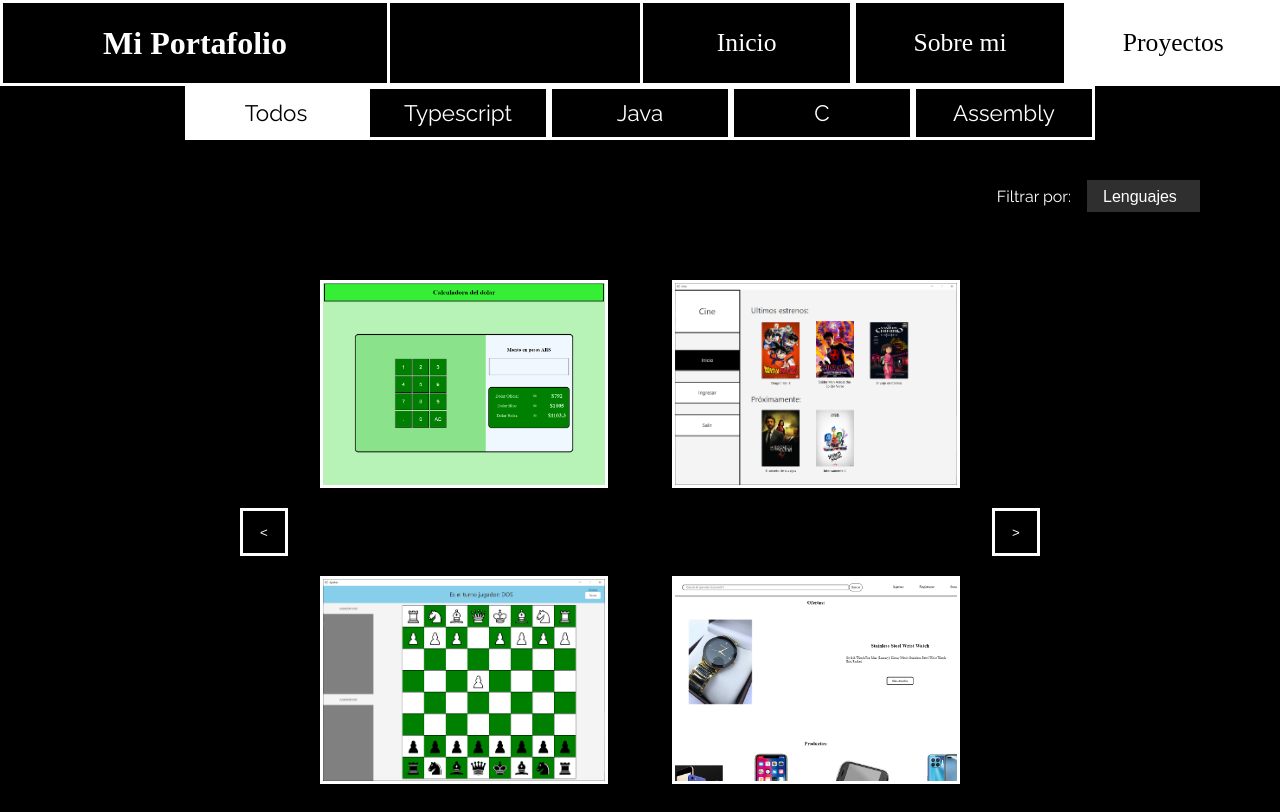
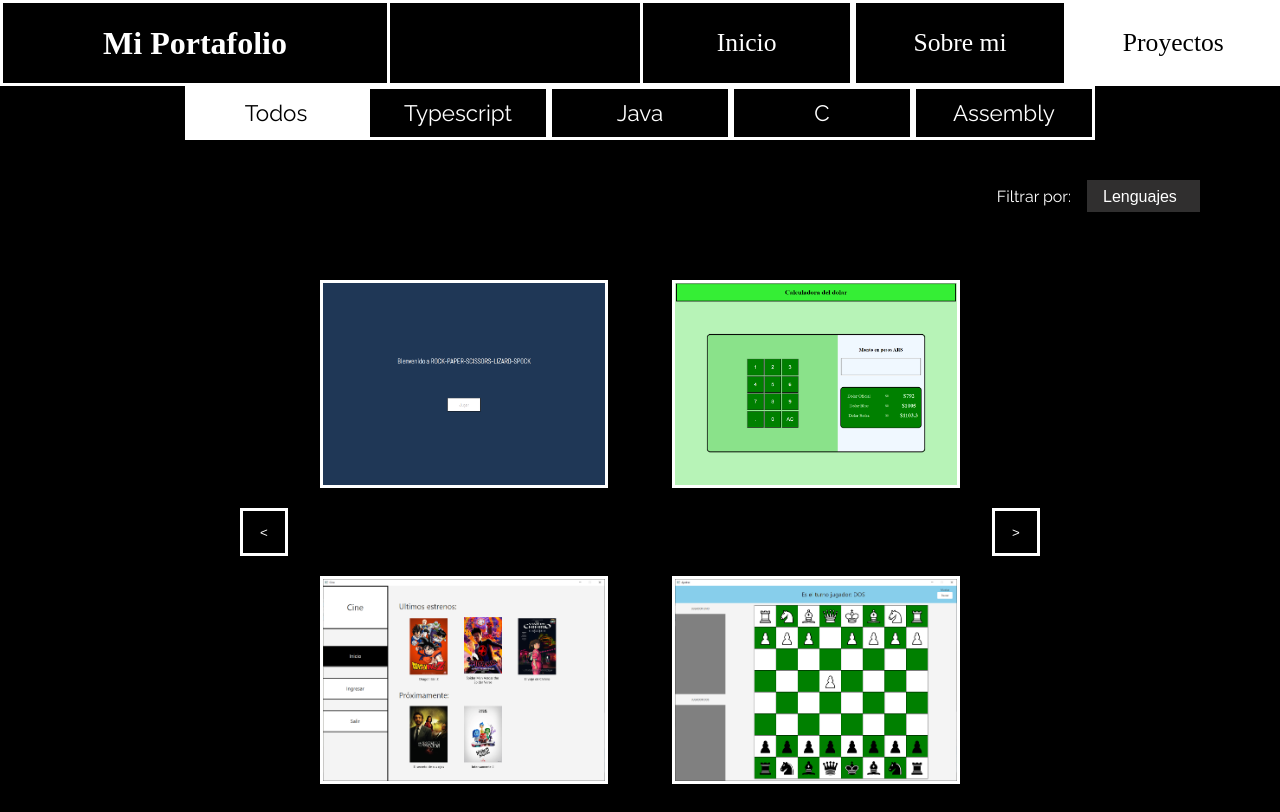
Before and after one commit to MatiasRueda/Portafolio, a Next.js app: page /proyectos/lenguajes in a window 1280 px wide. Built offline with nearby package versions, Linux system fonts and the light colour scheme.

Commit message:
Agrego proyecto piedra papel tijera

```diff
--- a/src/auxiliar/proyectos.ts
+++ b/src/auxiliar/proyectos.ts
@@ -2,6 +2,16 @@ import { Proyecto } from "@/types/type";
 import { FRAMEWORK, LENGUAJE, OTROS, TEST } from "./definiciones";
 
 export const proyectos: Record<string, Proyecto> = {
+  ppt: {
+    lenguajes: [LENGUAJE.TYPESCRIPT],
+    framework: [FRAMEWORK.REACT],
+    otros: [OTROS.HTML, OTROS.CSS],
+    titulo: "Piedra-Papel-Tijera",
+    imagen: Array.from({length: 2}, (_, i) => i + 1),
+    descripcion: "Proyecto realizado para demostrar los conocimientos en Front-end. La idea del proyecto viene de un desafío de la pagina (https://www.frontendmentor.io). Este proyecto ofrece al usuario un mini juego de Piedra-Papel-Tijera (Mejorado) eso quiere decir que agregamos mas elementos al juego como Spock y Lizard ( para mas informacion leer las reglas )",
+    github: "https://github.com/MatiasRueda/Piedra-papel-tijera"
+  },
+
   dolar: {
     lenguajes: [LENGUAJE.TYPESCRIPT],
     framework: [FRAMEWORK.REACT],
```
Also changed, not shown: public/proyectos/Piedra-Papel-Tijera1.png (added), public/proyectos/Piedra-Papel-Tijera2.png (added).
